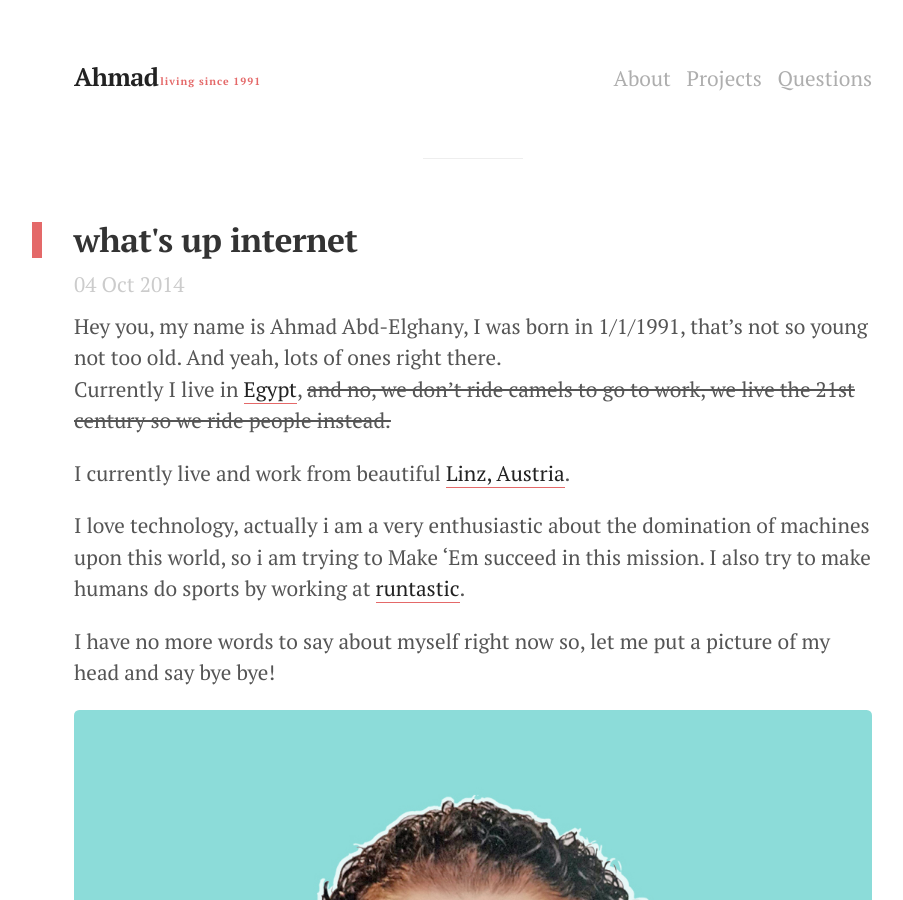
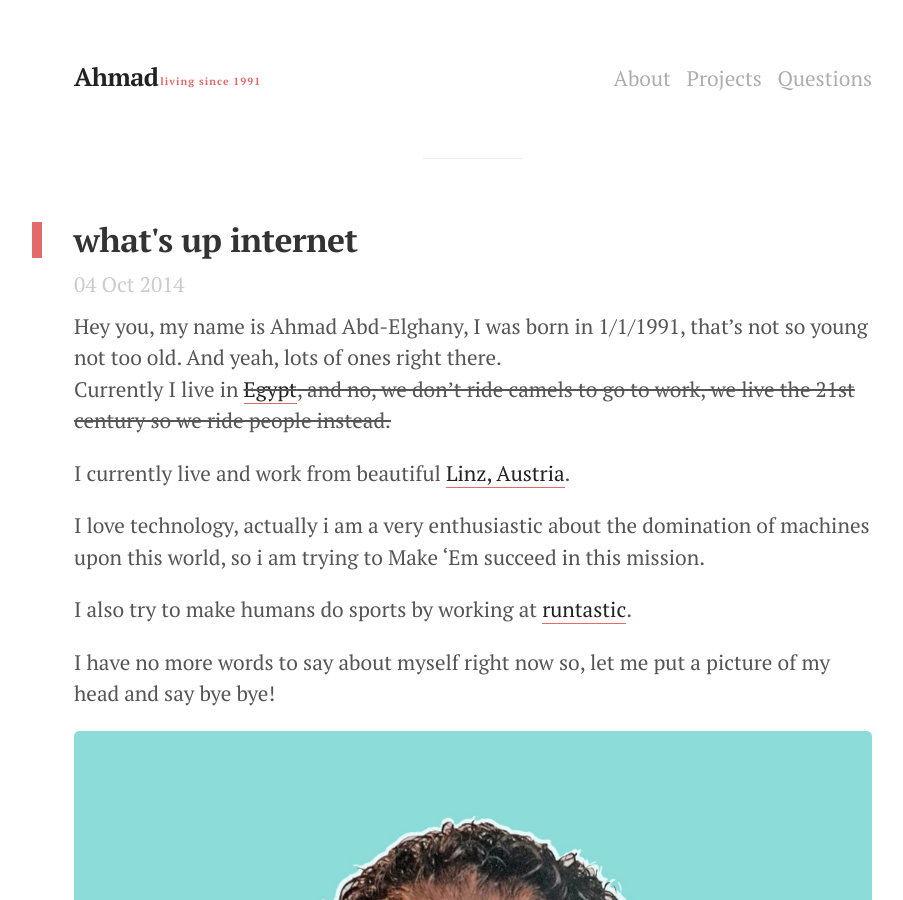
Before and after one commit to ahmgeek/_ahmgeek.github.io, a Jekyll site: the page built from _posts/2014-10-04-about.md, in a window 1280 px wide and 900 px high. Shown: the whole window, without its empty margins (167-1070 px from the left). Built offline with Jekyll 4.4.1, drawn with Linux system fonts in a browser that asks for light colours.

Commit message:
Fix read me

```diff
--- a/_posts/2014-10-04-about.md
+++ b/_posts/2014-10-04-about.md
@@ -6,11 +6,12 @@ permalink: /about-ahmad
 ---
 
 Hey you, my name is Ahmad Abd-Elghany, I was born in 1/1/1991, that's not so young not too old. And yeah, lots of ones right there.<br>Currently I live in
-[Egypt](https://en.wikipedia.org/wiki/Egypt), ~~and no, we don't ride camels to go to work, we live the 21st century so we ride people instead.~~
+~~[Egypt](https://en.wikipedia.org/wiki/Egypt), and no, we don't ride camels to go to work, we live the 21st century so we ride people instead.~~
 
 I currently live and work from beautiful [Linz, Austria](https://en.wikipedia.org/wiki/Linz).
 
 I love technology, actually i am a very enthusiastic about the domination of machines upon this world, so i am trying to Make 'Em succeed in this mission.
+
 I also try to make humans do sports by working at [runtastic](http://runtastic.com).
 
 I have no more words to say about myself right now so, let me put a picture of my head and
```
